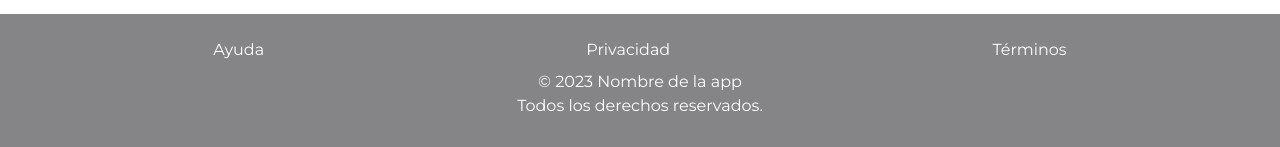
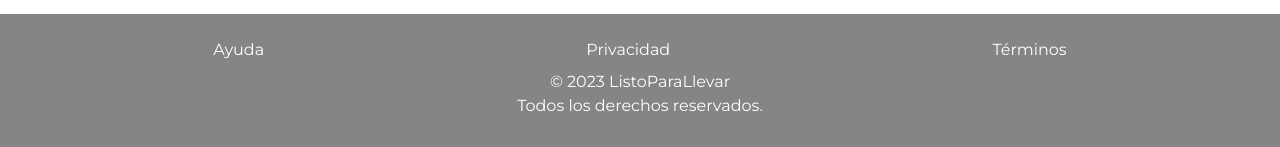
Before and after one commit to No-Country/s10-10-m-php-react-amazon, a React (Vite) app in the folder front/: page / in a window 1280 px wide. Shown: the part 2046-2193 px from the top of the page. Built offline with nearby package versions, Linux system fonts and the light colour scheme.

Commit message:
agg nombre de App en footer

```diff
--- a/front/src/components/BasicNavbar/BasicFooter/index.jsx
+++ b/front/src/components/BasicNavbar/BasicFooter/index.jsx
@@ -9,7 +9,7 @@ const BasicFooter = () => {
                 <span>Términos</span>
             </div>
             <div className='text-center py-2'>
-                <p>© 2023 Nombre de la app</p>
+                <p>© 2023 ListoParaLlevar</p>
                 <p>Todos los derechos reservados.</p>
             </div>
         </div>
```
